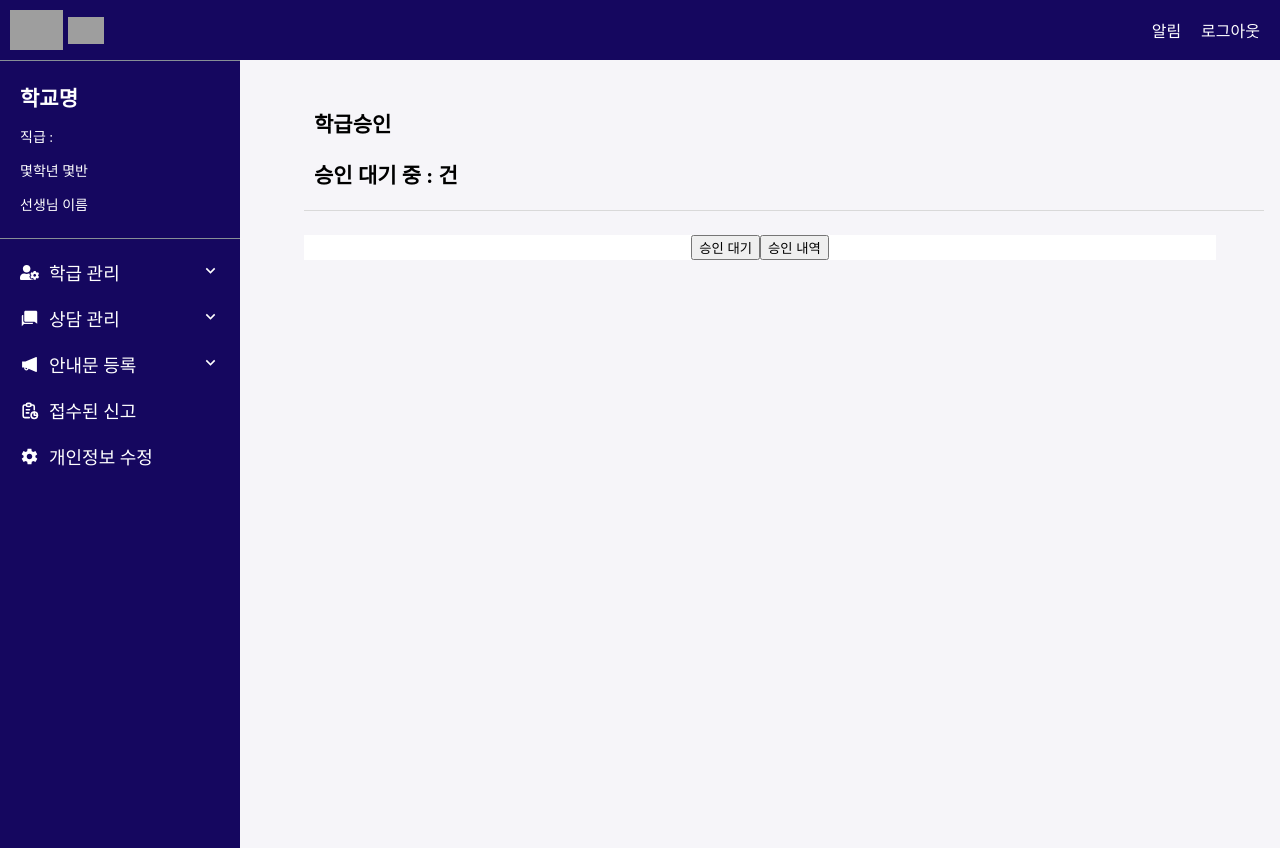
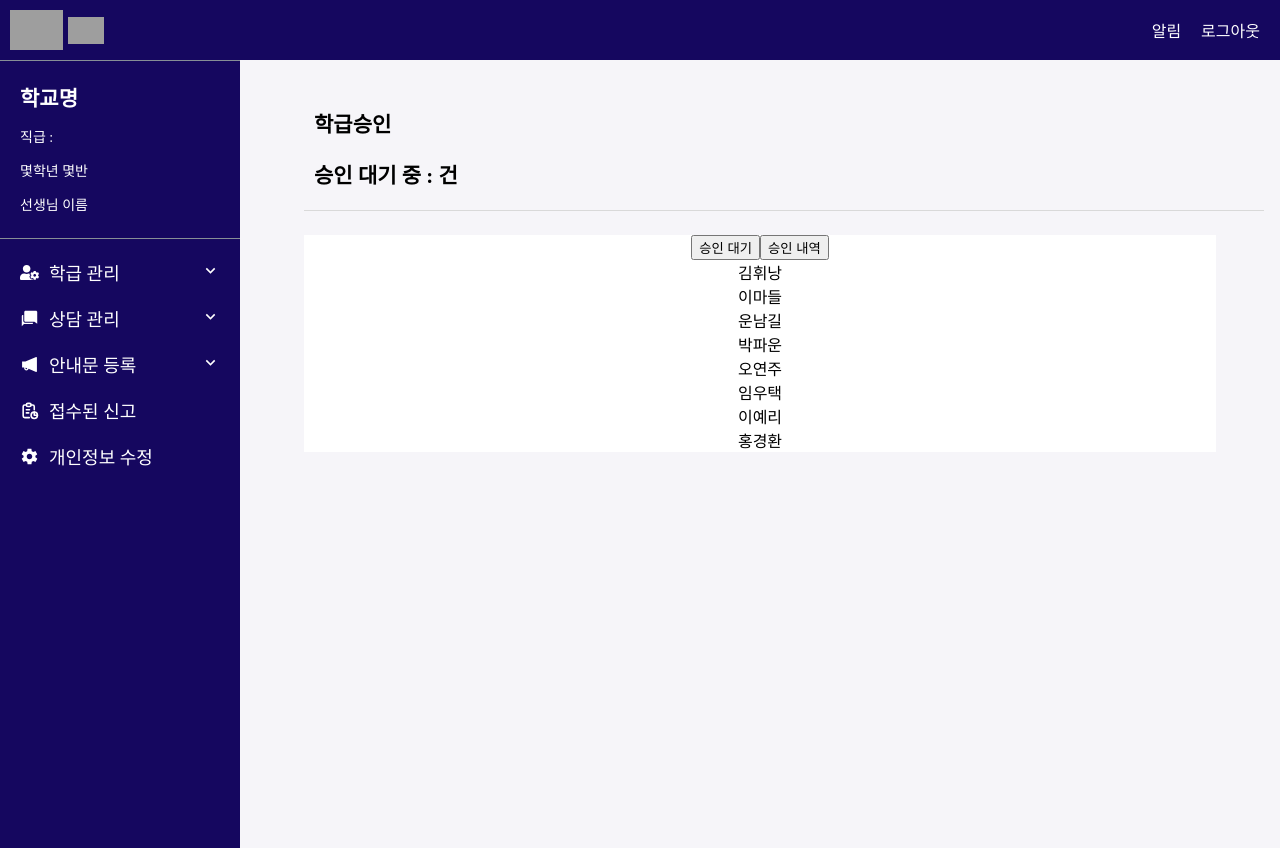
Before and after one commit to hkh0904/Every-School, a React (Create React App) app in the folder web/: page /manage/class in a window 1280 px wide. Built offline with nearby package versions, Linux system fonts and the light colour scheme; grey boxes are pictures that could not be loaded; a web font is replaced by a local one.

Commit message:
feat: 학급관리 페이지 기능 수정 Adds #S09P31C108-001

```diff
--- a/web/src/pages/ManageClassPage/ManageClassPage.jsx
+++ b/web/src/pages/ManageClassPage/ManageClassPage.jsx
@@ -3,13 +3,38 @@ import styles from './ManageClass.module.css';
 
 //axios 요청하기
 export default function ManageClassPage() {
+  const dummyData = [
+    { id: 0, type: 2, grade: 3, calss: 2, number: 16, name: '김휘낭' },
+    { id: 1, type: 2, grade: 2, calss: 1, number: 11, name: '이마들' },
+    { id: 2, type: 2, grade: 1, calss: 3, number: 1, name: '운남길' },
+    { id: 3, type: 2, grade: 1, calss: 1, number: 14, name: '박파운' },
+    { id: 4, type: 1, grade: 1, calss: 1, number: 12, gender: 'F', name: '오연주' },
+    { id: 5, type: 1, grade: 2, calss: 2, number: 16, gender: 'M', name: '임우택' },
+    { id: 6, type: 1, grade: 3, calss: 3, number: 16, gender: 'F', name: '이예리' },
+    { id: 7, type: 1, grade: 1, calss: 3, number: 16, gender: 'M', name: '홍경환' }
+  ];
   const [pageIdx, setPageIdx] = useState(0);
 
   const mode = [
-    { id: 0, component: '' },
+    {
+      id: 0,
+      component: (
+        <>
+          {dummyData.map((data) => {
+            return <div>{data.name}</div>;
+          })}
+        </>
+      )
+    },
     {
       id: 1,
-      component: ''
+      component: (
+        <>
+          {dummyData.map((data) => {
+            return <div>{data.gender}</div>;
+          })}
+        </>
+      )
     }
   ];
   return (
@@ -20,8 +45,21 @@ export default function ManageClassPage() {
       </div>
       <div className={styles.approveClass}>
         <div className={styles.approveTab}>
-          <button>승인 대기</button>
-          <button>승인 내역</button>
+          <button
+            onClick={() => {
+              setPageIdx(0);
+            }}
+          >
+            승인 대기
+          </button>
+          <button
+            onClick={() => {
+              setPageIdx(1);
+            }}
+          >
+            승인 내역
+          </button>
+          <div>{mode[pageIdx].component}</div>
         </div>
       </div>
     </div>
```
